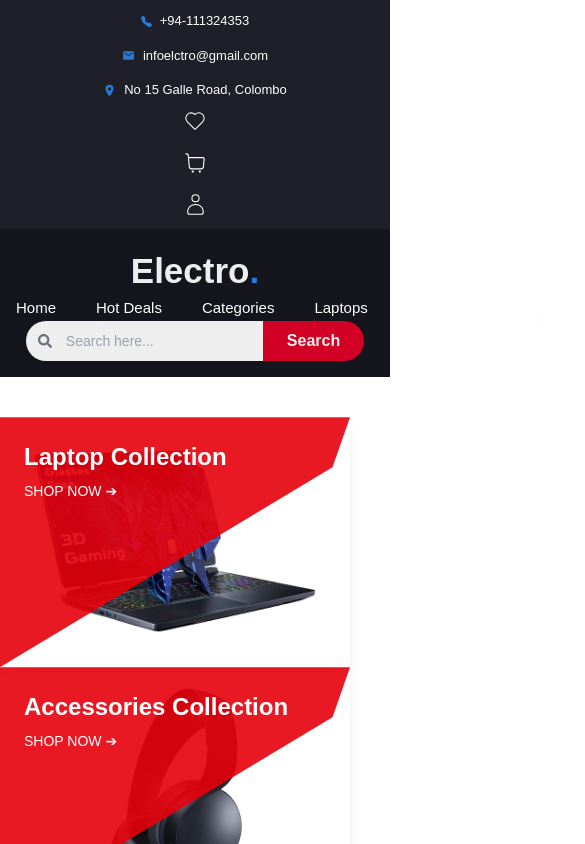
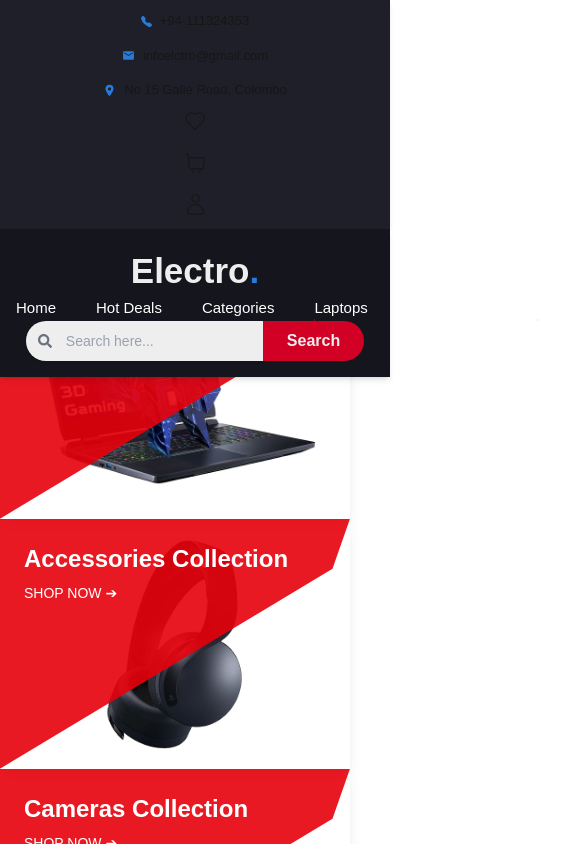
Before and after one commit to vidushalakshan/3D-Ecommerce, a Next.js app in the folder frontend/: page / in a window 390 px wide. Shown: the top 844 px of the page, 585 px wide, since content can reach past the window. Built offline with nearby package versions, Linux system fonts and the light colour scheme.

Commit message:
completed nav bar section

```diff
--- a/frontend/src/app/page.jsx
+++ b/frontend/src/app/page.jsx
@@ -1,11 +1,11 @@
 import TopNavBar from "@/components/layout/TopNavBar"
-import NavBar from "@/components/layout/NavBar"
 import Collection from "@/components/pages/collection/Collection"
 import NewProduct from "@/components/pages/newProduct/NewProduct"
 import Hotdeal from "@/components/pages/hotDeal/Hotdeal"
 import TopSelling from "@/components/pages/topselling/TopSelling"
 import NewsLetter from "@/components/pages/newsletter/NewsLetter"
 import Footer from "@/components/pages/footer/Footer"
+import NavBar from "@/components/layout/NavBar"
 
 const page = () => {
   return (
--- /dev/null
+++ b/frontend/src/components/layout/BottomNavBar.jsx
@@ -0,0 +1,68 @@
+"use client";
+import Searchbar from "../content/Searchbar";
+import { motion } from "framer-motion";
+import { navItems } from "../../../public/data/menu";
+import { usePathname } from "next/navigation";
+
+const BottomNavBar = () => {
+  const pathname = usePathname();
+  return (
+    <section className="bg-[#15161D] shadow-md transition-all duration-300 px-4 py-4">
+      <div className="flex flex-col md:flex-row justify-between items-center md:gap-4 max-w-7xl mx-auto">
+        <div className="flex flex-col sm:flex-row flex-wrap items-center gap-4">
+          <h1 className="text-[35px] font-bold text-[#eeeeee]">
+            Electro<span style={{ color: "rgba(39, 124, 217, 1)" }}>.</span>
+          </h1>
+        </div>
+        <div className="flex items-center gap-[40px] max-w-7xl mx-auto">
+          {navItems.map((item) => {
+            const isActive =
+              pathname.replace(/\/$/, "") === item.href.replace(/\/$/, "");
+
+            return (
+              <motion.a
+                key={item.label}
+                href={item.href}
+                whileHover="hover"
+                initial="initial"
+                animate={isActive ? "active" : "initial"}
+                variants={{
+                  initial: {},
+                  hover: {},
+                  active: {},
+                }}
+                className={`group relative h-[24px] overflow-hidden text-white font-medium text-[15px] ${
+                  isActive ? "text-#277CD9" : "hover:text-[#277CD9]"
+                }`}
+              >
+                {/* Slide-up text effect */}
+                <span className="whitespace-nowrap block transition-all duration-300 group-hover:-translate-y-full">
+                  {item.label}
+                </span>
+                <span className="absolute left-0 top-full block transition-all duration-300 group-hover:top-0">
+                  {item.label}
+                </span>
+
+                {/* Animated underline */}
+                <motion.span
+                  variants={{
+                    initial: { x: "-100%" },
+                    hover: { x: "0%" },
+                    active: { x: "0%" },
+                  }}
+                  transition={{ duration: 0.3 }}
+                  className="absolute left-0 -bottom-[6px] w-full h-[8px] bg-[#D10024]"
+                />
+              </motion.a>
+            );
+          })}
+        </div>
+        <div className="flex flex-col sm:flex-row flex-wrap items-center gap-4">
+          <Searchbar className="bg-#277CD9" />
+        </div>
+      </div>
+    </section>
+  );
+};
+
+export default BottomNavBar;
--- a/frontend/src/components/layout/NavBar.jsx
+++ b/frontend/src/components/layout/NavBar.jsx
@@ -1,65 +1,34 @@
 "use client";
-import Searchbar from "../content/Searchbar";
+import React, { useEffect, useState } from "react";
+import TopNavBar from "./TopNavBar";
+import BottomNavBar from "./BottomNavBar";
 import { motion } from "framer-motion";
-import { navItems } from "../../../public/data/menu";
-import { usePathname } from "next/navigation";
 
 const NavBar = () => {
-    const pathname = usePathname();
+  const [prevScrollY, setPrevScrollY] = useState(0);
+  const [visible, setVisible] = useState(true);
+
+  useEffect(() => {
+    const handleScroll = () => {
+      const currentScrollY = window.scrollY;
+      setVisible(prevScrollY > currentScrollY || currentScrollY < 10);
+      setPrevScrollY(currentScrollY);
+    };
+
+    window.addEventListener("scroll", handleScroll);
+    return () => window.removeEventListener("scroll", handleScroll);
+  }, [prevScrollY]);
+
   return (
-    <section className="bg-[#15161D] px-4 py-4">
-      <div className="flex flex-col md:flex-row justify-between items-center md:gap-4 max-w-7xl mx-auto">
-        <div className="flex flex-col sm:flex-row flex-wrap items-center gap-4">
-          <h1 className="text-[35px] font-bold text-[#eeeeee]">
-            Electro<span style={{ color: "rgba(39, 124, 217, 1)" }}>.</span>
-          </h1>
-        </div>
-        <div className="flex items-center gap-[40px] max-w-7xl mx-auto">
-            {navItems.map((item) => {
-              const isActive =
-                pathname.replace(/\/$/, "") === item.href.replace(/\/$/, "");
-
-              return (
-                <motion.a
-                  key={item.label}
-                  href={item.href}
-                  whileHover="hover"
-                  initial="initial"
-                  animate={isActive ? "active" : "initial"}
-                  variants={{
-                    initial: {},
-                    hover: {},
-                    active: {},
-                  }}
-                  className={`group relative h-[24px] overflow-hidden text-white font-medium text-[15px] ${isActive ? "text-#277CD9" : "hover:text-[#277CD9]"}`}
-                >
-                  {/* Slide-up text effect */}
-                  <span className="whitespace-nowrap block transition-all duration-300 group-hover:-translate-y-full">
-                    {item.label}
-                  </span>
-                  <span className="absolute left-0 top-full block transition-all duration-300 group-hover:top-0">
-                    {item.label}
-                  </span>
-
-                  {/* Animated underline */}
-                  <motion.span
-                    variants={{
-                      initial: { x: "-100%" },
-                      hover: { x: "0%" },
-                      active: { x: "0%" },
-                    }}
-                    transition={{ duration: 0.3 }}
-                    className="absolute left-0 -bottom-[6px] w-full h-[8px] bg-[#D10024]"
-                  />
-                </motion.a>
-              );
-            })}
-          </div>
-        <div className="flex flex-col sm:flex-row flex-wrap items-center gap-4">
-          <Searchbar className="bg-#277CD9" />
-        </div>
-      </div>
-    </section>
+    <motion.div
+      className="fixed top-0 z-50 w-full"
+      initial={{ y: 0 }}
+      animate={{ y: visible ? 0 : -150 }}
+      transition={{ duration: 0.4, ease: "easeInOut" }}
+    >
+      <TopNavBar />
+      <BottomNavBar />
+    </motion.div>
   );
 };
 
--- a/frontend/src/components/layout/TopNavBar.jsx
+++ b/frontend/src/components/layout/TopNavBar.jsx
@@ -2,11 +2,10 @@ import { BsFillTelephoneFill } from "react-icons/bs";
 import { MdEmail } from "react-icons/md";
 import { IoLocationSharp } from "react-icons/io5";
 import { CiHeart, CiShoppingCart, CiUser } from "react-icons/ci";
-import { LuBox } from "react-icons/lu";
 
 const TopNavBar = () => {
   return (
-    <section className="bg-[#1E1F29] text-white px-3 py-3 text-sm">
+    <section className="bg-[#1E1F29] shadow-md transition-all duration-300 px-3 py-3 text-sm">
       <div className="flex flex-col md:flex-row justify-between items-center gap-2 md:gap-4 max-w-7xl mx-auto">
         {/* Left Side Info */}
         <div className="flex flex-col sm:flex-row flex-wrap items-center gap-4">
```
